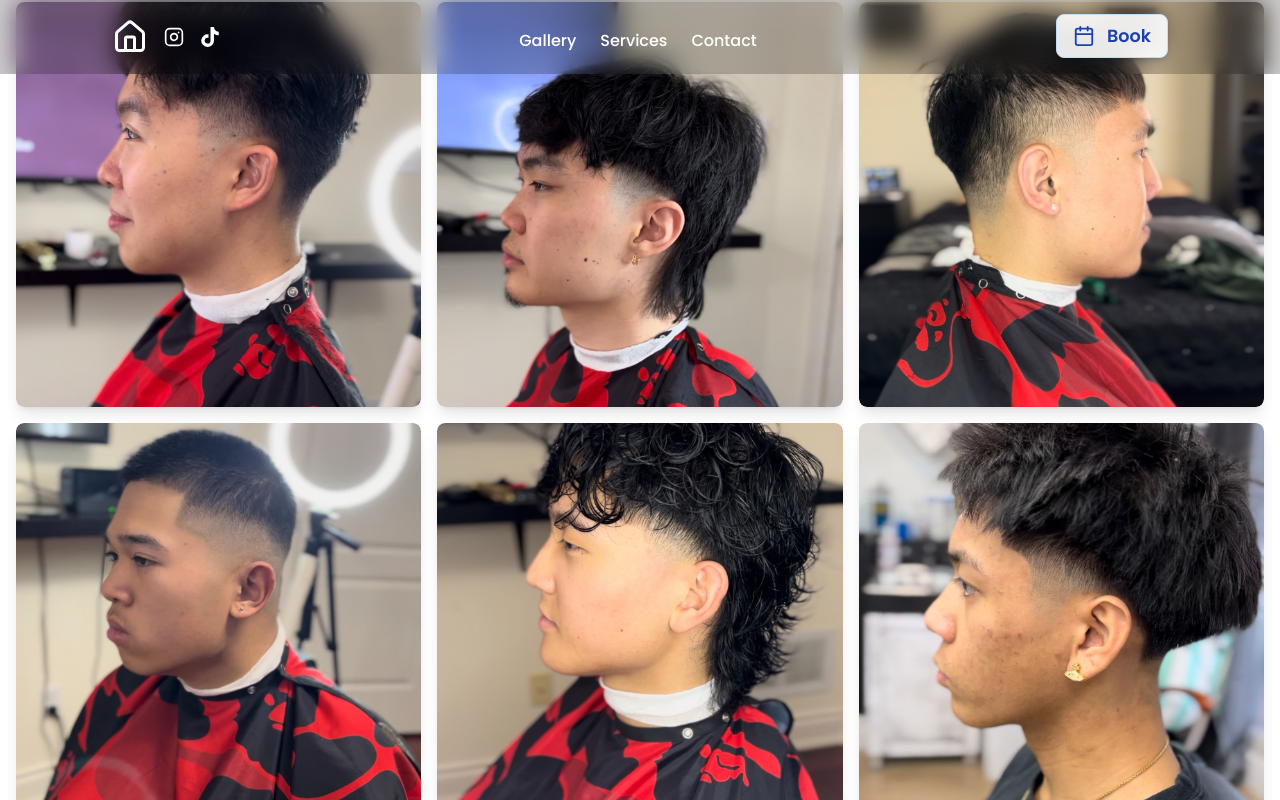
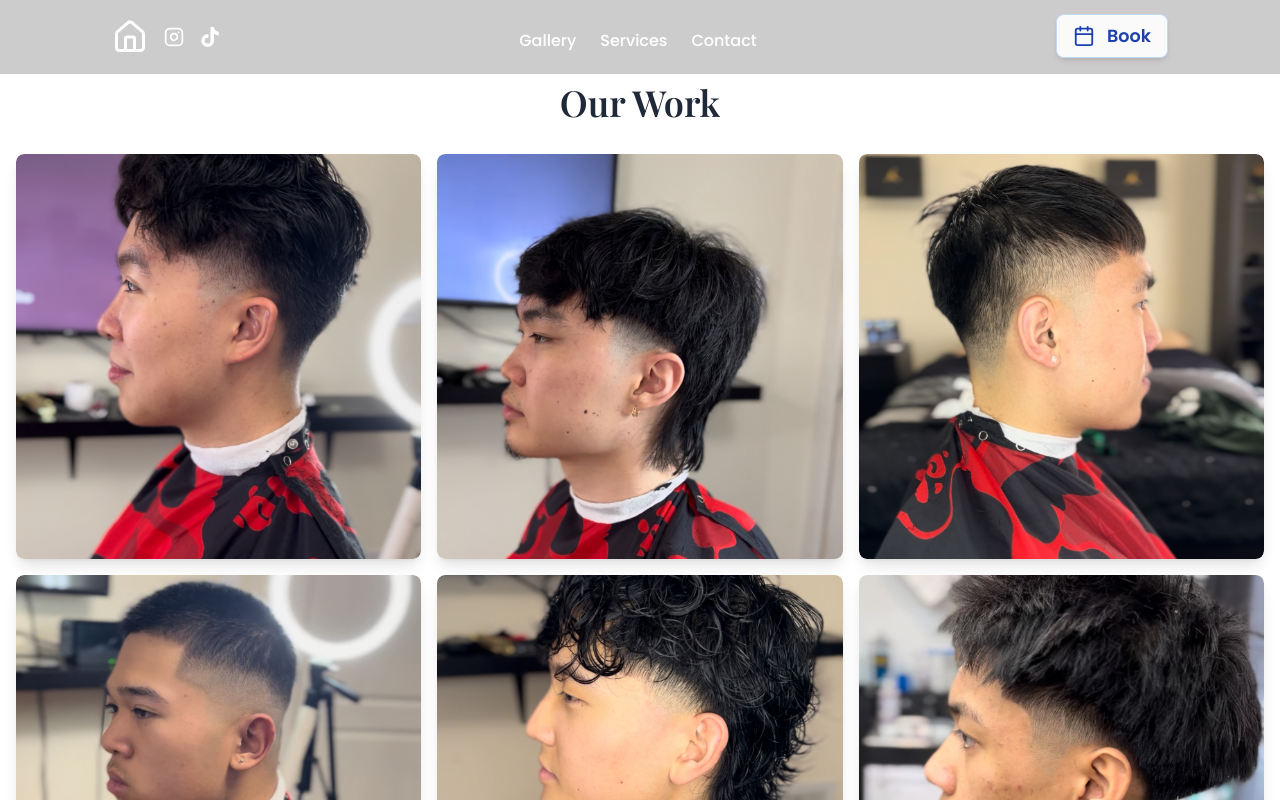
Before and after one commit to donghaxkim/devinsoup, a React (Create React App) app: page /gallery in a window 1280 px wide. Shown: the top 800 px of the page. Built offline with nearby package versions, Linux system fonts and the light colour scheme; no server answers.

Commit message:
checkpoint2 starting firebase authentication

```diff
--- a/package.json
+++ b/package.json
@@ -7,7 +7,7 @@
     "@testing-library/react": "^13.4.0",
     "@testing-library/user-event": "^13.5.0",
     "date-fns": "^2.30.0",
-    "emailjs-com": "^4.1.0",
+    "emailjs-com": "3.2.0",
     "react": "^18.2.0",
     "react-datepicker": "^4.25.0",
     "react-dom": "^18.2.0",
--- a/src/components/Contact.jsx
+++ b/src/components/Contact.jsx
@@ -54,7 +54,7 @@ export default function ContactSection() {
                 <div className="bg-gray-200 dark:bg-gray-800 p-3 rounded-full">
                   <Phone size={22} className="text-black dark:text-white" />
                 </div>
-                <span className="text-lg">(416) 555-1234</span>
+                <span className="text-lg">(647) 570-9649</span>
               </a>
               <a href="https://www.instagram.com/barber.dev1n/" target="_blank" rel="noopener noreferrer" className="flex items-center gap-4 text-black dark:text-white hover:opacity-80 transition-opacity">
                 <div className="bg-gray-200 dark:bg-gray-800 p-3 rounded-full">
--- a/src/components/Gallery.jsx
+++ b/src/components/Gallery.jsx
@@ -26,7 +26,6 @@ export default function Gallery({ isPreview = false }) {
   const gapPx = 16;
 
   return (
-
     <div
       className="w-full"
       style={{
@@ -35,6 +34,15 @@ export default function Gallery({ isPreview = false }) {
         paddingTop: '2px',
       }}
     >
+      {!isPreview && (
+        <h2
+          className="text-4xl font-semibold mb-8 text-gray-800 text-center"
+          style={{ paddingTop: '80px' }}
+        >
+          Our Work
+        </h2>
+      )}
+
       <div
         style={{
           display: 'grid',
@@ -70,10 +78,12 @@ export default function Gallery({ isPreview = false }) {
           </div>
         ))}
       </div>
+
       {isPreview && (
         <div className="text-center mt-6">
           <Link
             to="/gallery"
+            onClick={() => window.scrollTo({ top: 0, behavior: 'smooth' })}
             className="inline-block px-6 py-2 bg-blue-600 text-white rounded-lg hover:bg-blue-700 transition-colors"
           >
             View More
```
